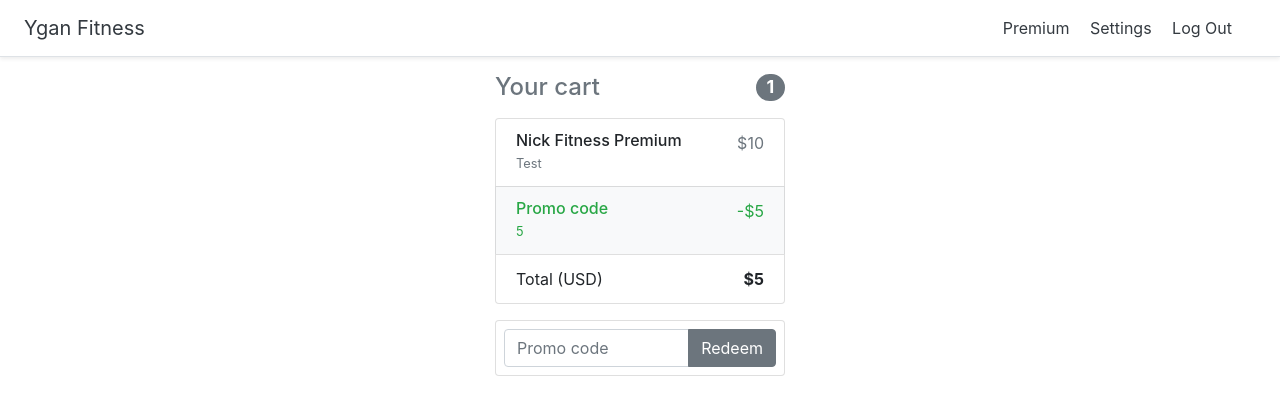
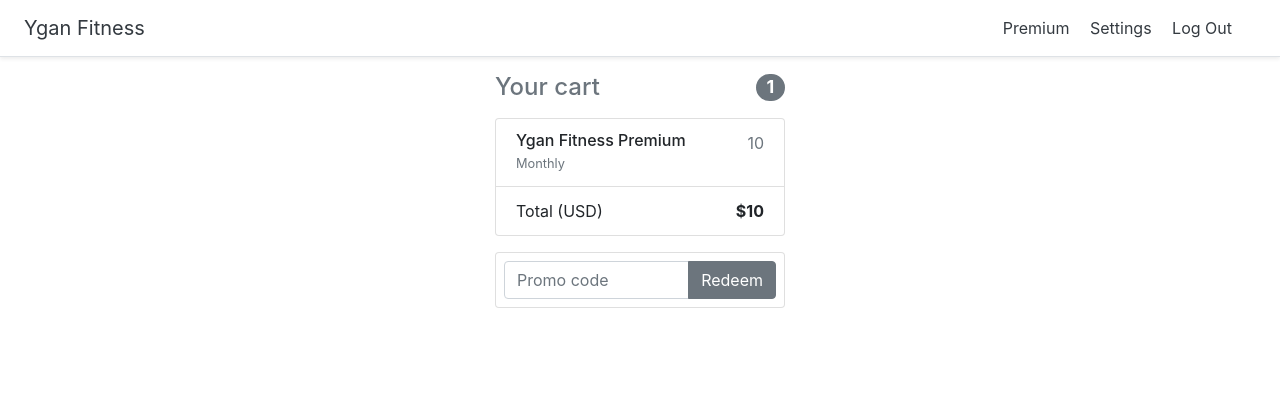
Before and after one commit to ganyulong02/yganfitness, a Django app: page /checkout in a window 1280 px wide. Shown: the top 415 px of the page. Run offline with Django 3.2, Linux system fonts and the light colour scheme; a user stored in the database is signed in; some libraries are stand-ins or nearby versions.

Commit message:
Add coupons and subscription

```diff
--- a/plans/templates/plans/checkout.html
+++ b/plans/templates/plans/checkout.html
@@ -10,30 +10,30 @@
         <ul class="list-group mb-3">
           <li class="list-group-item d-flex justify-content-between lh-condensed">
             <div>
-              <h6 class="my-0">Nick Fitness Premium</h6>
-              <small class="text-muted">Test</small>
+              <h6 class="my-0">Ygan Fitness Premium</h6>
+              <small class="text-muted">{{ plan|title }}</small>
             </div>
-            <span class="text-muted">$10</span>
+            <span class="text-muted">{{ og_dollar }}</span>
           </li>
           {% if coupon != 'none' %}
           <li class="list-group-item d-flex justify-content-between bg-light">
             <div class="text-success">
               <h6 class="my-0">Promo code</h6>
-              <small>5</small>
+              <small>{{ coupon|upper }}</small>
             </div>
-            <span class="text-success">-$5</span>
+            <span class="text-success">-${{ coupon_dollar }}</span>
           </li>
           {% endif %}
           <li class="list-group-item d-flex justify-content-between">
             <span>Total (USD)</span>
-            <strong>$5</strong>
+            <strong>${{ final_dollar }}</strong>
           </li>
         </ul>
 
         <form class="card p-2" action="{% url 'checkout' %}" method="GET">
           <div class="input-group">
             <input type="text" class="form-control" placeholder="Promo code" name="coupon">
-            <input type="hidden" value="" name="plan" />
+            <input type="hidden" value="{{ plan }}" name="plan" />
             <div class="input-group-append">
               <button type="submit" class="btn btn-secondary">Redeem</button>
             </div>
@@ -45,16 +45,16 @@
           {% csrf_token %}
           <script
             src="https://checkout.stripe.com/checkout.js" class="stripe-button"
-            data-key="pk_test_aY94Yr0iqIRYITWjSZR0PhQG009lxbjYKB"
-            data-amount="500"
-            data-name="Nick Fitness, LLC"
+            data-key="pk_test_51HHjtKJSwY2ShoTTU81oaejlTFdzDdjJu9XipDI5b5s200kTquOo1DU4kAExyE4apuEkFSzt1JXCPZryjqWnvVj600EqyJgE6h"
+            data-amount="{{ price }}"
+            data-name="Ygan Fitness, LLC"
             data-description="Premium Membership"
-            data-email="test@test.org"
+            data-email="{{ user.email }}"
             data-image="https://stripe.com/img/documentation/checkout/marketplace.png"
             data-locale="auto">
           </script>
-          <input type="hidden" value="" name="plan" />
-          <input type="hidden" value="" name="coupon" />
+          <input type="hidden" value="{{ plan }}" name="plan" />
+          <input type="hidden" value="{{ coupon }}" name="coupon" />
         </form>
         </div>
         </div>
--- a/plans/views.py
+++ b/plans/views.py
@@ -5,6 +5,9 @@
 from .models import FitnessPlan
 from django.contrib.auth import authenticate, login
 from django.contrib.auth.decorators import login_required
+import stripe
+
+stripe.api_key = 'sk_test_51HHjtKJSwY2ShoTT2pNbqvdXwXjeXU7My9gauhKDxSB7zFLMxFc9oAjyxXMKtLvcCKzCEOkNtC68F3apBKfmTPYU005xszO2En'
 
 
 def home(request):
@@ -26,10 +29,55 @@
 
 @login_required
 def checkout(request):
+
+    coupons = {
+        'halloween': 31,
+        'welcome': 10,
+   }
+
     if request.method == 'POST':
+        stripe_customer = stripe.Customer.create(email=request.user.email, source=request.POST['stripeToken'])
+        plan = 'price_1HHk9WJSwY2ShoTTkf7Vxy8O' # monthly
+        if request.POST['plan'] == 'yearly':
+            plan = 'price_1HHkALJSwY2ShoTT1lvBuXvX'  # yearly
+        if request.POST['coupon'] in coupons:
+            percentage = coupons[request.POST['coupon'].lower()]
+            try:
+                coupon = stripe.Coupon.create(duration='once', id=request.POST['coupon'].lower(), percent_off=percentage)
+            except:
+                pass
+            subscription = stripe.Subscription.create(customer=stripe_customer.id, items=[{'plan': plan}],
+                                                      coupon=request.POST['coupon'].lower())
+        else:
+            subscription = stripe.Subscription.create(customer=stripe_customer.id, items=[{'plan': plan}])
         return redirect('home')
     else:
-        return render(request, 'plans/checkout.html')
+        # request.method == 'GET'
+        plan = 'monthly'
+        coupon = 'none'
+        price = 1000  # in penny unit
+        og_dollar = 10
+        coupon_dollar = 0
+        final_dollar = 10
+        if request.method == 'GET' and 'plan' in request.GET:
+            if request.GET['plan'] == 'yearly':
+                plan = 'yearly'
+                price = 10000
+                og_dollar = 100
+                final_dollar = 100
+
+        if request.method == 'GET' and 'coupon' in request.GET:
+            if request.GET['coupon'].lower() in coupons:
+                coupon = request.GET['coupon'].lower()
+                percentage = coupons[coupon]
+                coupon_price = int((percentage / 100) * price)
+                price = price - coupon_price
+                coupon_dollar = str(coupon_price)[:-2] + '.' + str(coupon_price)[-2:]  # transform cent to dollar
+                final_dollar = str(price)[:-2] + '.' + str(price)[-2:]
+
+        return render(request, 'plans/checkout.html', {'plan': plan, 'coupon': coupon, 'price': price,
+                                                       'og_dollar': og_dollar, 'coupon_dollar': coupon_dollar,
+                                                       'final_dollar': final_dollar})
 
 
 def settings(request):
```
